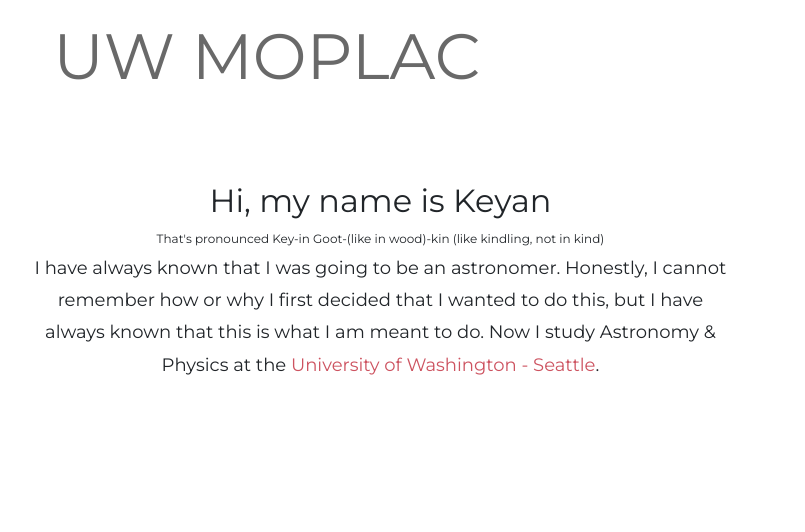
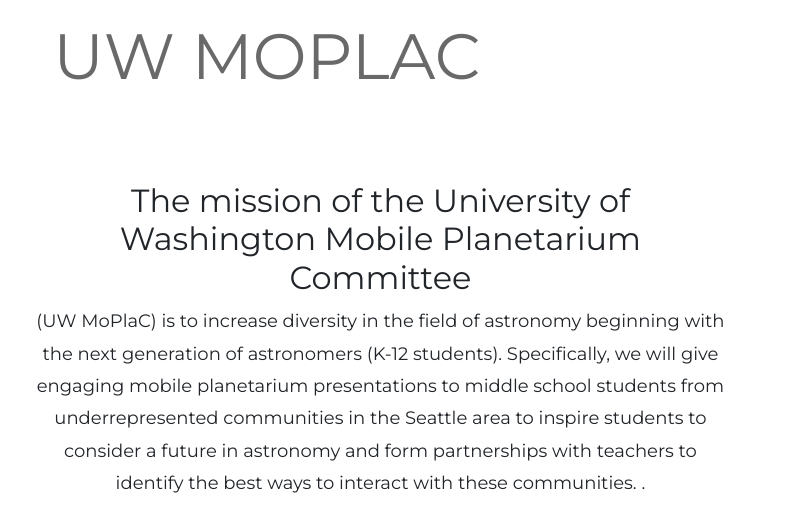
Before and after one commit to MoPlaC/moplac.github.io, a plain HTML site: page index.html in a window 1280 px wide. Shown: the full height of the page, 0-805 px from the left. Drawn offline with Linux system fonts and the light colour scheme.

Commit message:
Update index.html

```diff
--- a/index.html
+++ b/index.html
@@ -24,12 +24,12 @@
 <div class="container-fluid" style="padding:2rem;">
 	<div class="row">
 		<div class="col-7" style="text-align:center;">
-			<h2 style="font-family:'Montserrat';">Hi, my name is Keyan</h2>
-			<p style="font-size:0.75rem;margin-bottom:0.1rem;">That's pronounced Key-in Goot-(like in wood)-kin (like kindling, not in kind)</p>
-			<p>I have always known that I was going to be an astronomer. Honestly,
-			I cannot remember how or why I first decided that I wanted to do this, but I have
-			always known that this is what I am meant to do. Now I study Astronomy
-			& Physics at the <a style="color:#CD5360;">University of Washington - Seattle</a>.</p>
+			<h2 style="font-family:'Montserrat';">The mission of the University of Washington Mobile Planetarium Committee</h2>
+			<p>(UW MoPlaC) is to increase diversity in the field of astronomy beginning with the next generation of
+			astronomers (K-12 students). Specifically, we will give engaging mobile planetarium presentations to middle
+			school students from underrepresented communities in the Seattle area to inspire students to consider a future
+			in astronomy and  form partnerships with teachers to identify the best ways to interact with these communities.
+</a>.</p>
 		</div>
 		<div class="col" style="text-align:center;">
 			<img src="pic.jpeg" alt="Picture of Keyan" style="width:80%">
```
